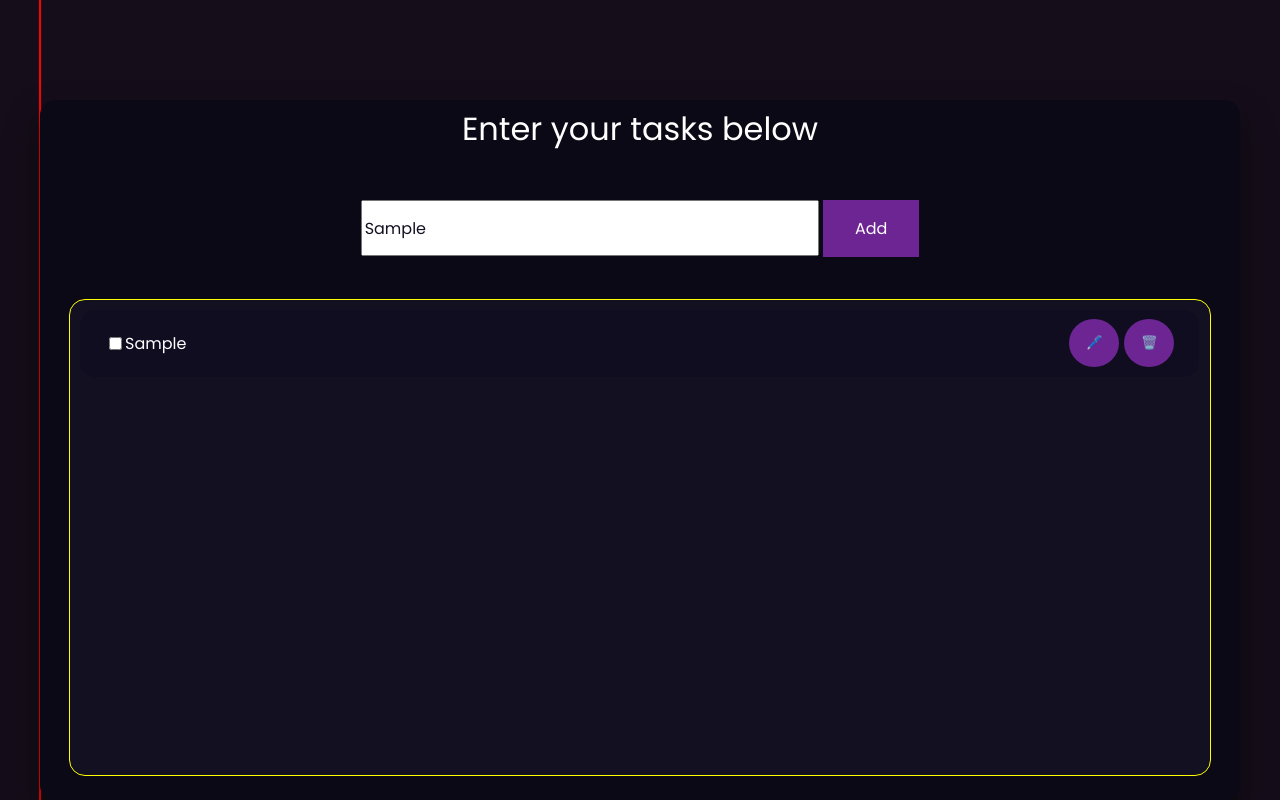
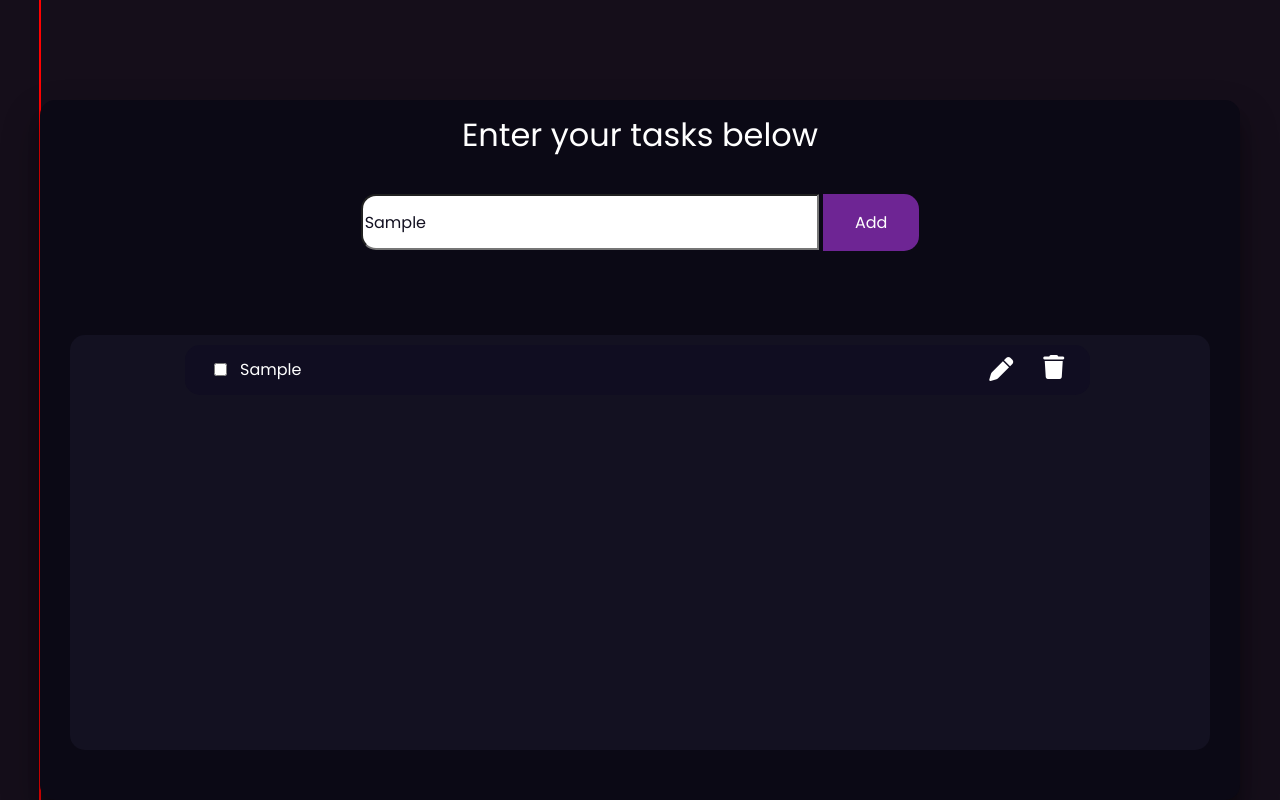
Before and after one commit to Flecherth2/To-Do-List-Project, a website built with Vite: page index.html in a window 1280 px wide. Both pictures are taken after typing "Sample" into the empty fields and a click on the button "Add". Built offline with nearby package versions, Linux system fonts and the light colour scheme.

Commit message:
added icons for delete and edit

```diff
--- a/index.html
+++ b/index.html
@@ -5,6 +5,7 @@
     <link rel="icon" type="image/x-icon" href="images/fish.PNG">
     <link rel="stylesheet" href="style.css">
     <link rel="stylesheet" href="https://fonts.googleapis.com/css?family=Poppins">
+    <link rel="stylesheet" href="https://cdnjs.cloudflare.com/ajax/libs/font-awesome/6.5.1/css/all.min.css" integrity="sha512-DTOQO9RWCH3ppGqcWaEA1BIZOC6xxalwEsw9c2QQeAIftl+Vegovlnee1c9QX4TctnWMn13TZye+giMm8e2LwA==" crossorigin="anonymous" referrerpolicy="no-referrer" />
     <meta name="viewport" content="width=device-width, initial-scale=1.0" />
     <title>To-Do List</title>
   </head>
@@ -12,7 +13,7 @@
 
     <div class="settings-container">
 
-      </div>
+    </div>
 
     <div class="container">
       <div class="title-container">
@@ -33,18 +34,7 @@
         <ul id="taskList" class="task-list">
 
         </ul>
-
     </div>
-    <template id="taskTemplate">
-      <li class="task">
-        <input type="checkbox"></input>
-        <p class="task-text"></p>
-        <div class="task-buttons">
-          <button class="task-edit-button">🖊️</button>
-          <button class="task-deletion-button">🗑️</button>
-        </div>
-      </li>
-    </template>
     <script src="main.js"></script>
   </body>
 </html>
--- a/main.js
+++ b/main.js
@@ -14,7 +14,7 @@ taskList.addEventListener("click", (event) => {
   event.preventDefault();
   const target = event.target;
   console.log(target)
-  if(target.classList.contains("task-deletion-button")){
+  if(target.classList.contains("fa-trash")){
     target.parentElement.parentElement.remove();
 }
 })
@@ -35,13 +35,15 @@ function createNewTask(text) {
   const btns = document.createElement("div");
   btns.classList.add("task-buttons");
 
-  const editBtn = document.createElement("button");
-  editBtn.classList.add("task-edit-button");
-  editBtn.innerText = "🖊️";
+  const editBtn = document.createElement("i");
+  editBtn.classList.add("fa-solid");
+  editBtn.classList.add("fa-pen");
+  editBtn.classList.add("fa-xl");
 
-  const removeBtn = document.createElement("button");
-  removeBtn.classList.add("task-deletion-button");
-  removeBtn.innerText = "🗑️";
+  const removeBtn = document.createElement("i");
+  removeBtn.classList.add("fa-solid");
+  removeBtn.classList.add("fa-trash");
+  removeBtn.classList.add("fa-xl");
 
   btns.appendChild(editBtn);
   btns.appendChild(removeBtn);
--- a/style.css
+++ b/style.css
@@ -5,18 +5,16 @@
   --background-3: #131121;
   --background-4: #100d21;
   --text-2: #808080;
-  --text-1: #FFFFFF;
-  --pop-1: #6E2594;
+  --text-1: #ffffff;
+  --pop-1: #6e2594;
   --pop-1-light: #975eb6;
-  --pop-2: #E3D87E;
-
-
+  --pop-2: #e3d87e;
 }
 html * {
   font-family: "Poppins", serif;
   font-weight: 400;
   font-style: normal;
-  color: var(--text-1)
+  color: var(--text-1);
 }
 
 body {
@@ -28,7 +26,7 @@ body {
   justify-content: center;
 }
 
-.settings-container{
+.settings-container {
   outline: red solid 1px;
   margin-right: 0px;
   background-color: var(--pop-1);
@@ -38,14 +36,13 @@ align-items: left;
   flex-direction: column;
 }
 
-
-
 .container {
   margin-top: 100px;
   min-height: 700px;
   min-width: 1200px;
   background-color: var(--background-2);
-  box-shadow: rgba(0, 0, 0, 0.3) 0px 19px 38px, rgba(0, 0, 0, 0.22) 0px 15px 12px;
+  box-shadow: rgba(0, 0, 0, 0.3) 0px 19px 38px,
+    rgba(0, 0, 0, 0.22) 0px 15px 12px;
   display: flex;
   flex-direction: column;
   justify-items: center;
@@ -58,6 +55,7 @@ flex-direction: column;
   justify-content: center;
   width: 100%;
   height: 12%;
+  padding-top: 10px;
 }
 .form-container {
   display: flex;
@@ -68,12 +66,15 @@ flex-direction: column;
   height: 30%;
 }
 .tasks-container {
-  outline: yellow solid 1px;
-  margin-bottom: 25px;
+  margin: 50px;
   border-radius: 15px;
   background-color: var(--background-3);
+  height: 100%;
   width: 95%;
-  height: 100%;
+  display: flex;
+  flex-direction: column;
+  align-items: center;
+  justify-content: flex-start;
 }
 
 button.task-submit-button {
@@ -84,65 +85,62 @@ button.task-submit-button {
   font-size: 16px;
   text-align: center;
   text-decoration: none;
+  border-radius: 0px 15px 15px 0px;
 }
 input.task-text-form {
+  border-radius: 15px 0px 0px 15px;
   width: 450px;
   height: 50px;
   font-size: 16px;
   color: #131121;
 }
 ul.task-list {
+  display: list-item;
   text-align: center;
-  width: 93.8%;
+  width: 75%;
   height: 100%;
   list-style: none;
-  padding: 10px;
+  padding: 0 75px 0 0;
   margin: 0;
   /*list-style-image: url("images/fish.PNG");*/
 }
 li.task {
-  margin-right: 15px;
-  text-align: left;
-  padding: 5px 25px;
+  display: flex;
+  flex-direction: row;
+  align-items: center;
+  justify-content: space-between;
+  width: 100%;
+  height: 50px;
+  margin: 10px;
+  padding: 0 25px;
+  border-radius: 15px;
   background-color: var(--background-4);
-  display: inline-flex;
-  align-items: center;
-  width: 100%;
-  border-radius: 15px;
 }
 
 .task-text {
-
+  margin: 0;
+  padding: 0;
   width: 90%;
+  height: 100%;
+  font-size: 16px;
+  color: var(--text-1);
+  text-align: left;
+  text-decoration: none;
+  border-style: none;
+  display: flex;
+  align-items: center;
+  padding-left: 10px;
 }
 .task-buttons {
-
   display: flex;
   flex-direction: row;
+  align-items: center;
+  justify-content: center;
+  gap: 30px;
   margin: 0;
   padding: 0;
   width: 10%;
   height: 100%;
-
-}
-
-
-button.task-edit-button{
-  background-color: var(--pop-1);
-  border-radius: 50%;
-  width: 100%;
-  height: 3rem;
-  border-style: none;
-}
-
-
-button.task-deletion-button{
-  margin-left: 5px;
-  background-color: var(--pop-1);
-  border-radius: 50%;
-  width: 100%;
-  height: 3rem;
-  border-style: none;
 }
 
 button {
@@ -157,3 +155,22 @@ h1 {
   margin: auto;
   text-align: center;
 }
+
+.fa-solid {
+  transition-duration: 0.4s;
+}
+.fa-trash {
+  margin-top: 10px;
+  color: var(--text-1);
+  height: 15px;
+  width: 15px;
+
+}
+
+.fa-trash:hover {
+  color: red;
+}
+
+.fa-pen:hover {
+  color: var(--pop-2);
+}
```
Also changed, not shown: images/favicon.ico (deleted). Lines whose indentation alone changed are shown as unchanged.
